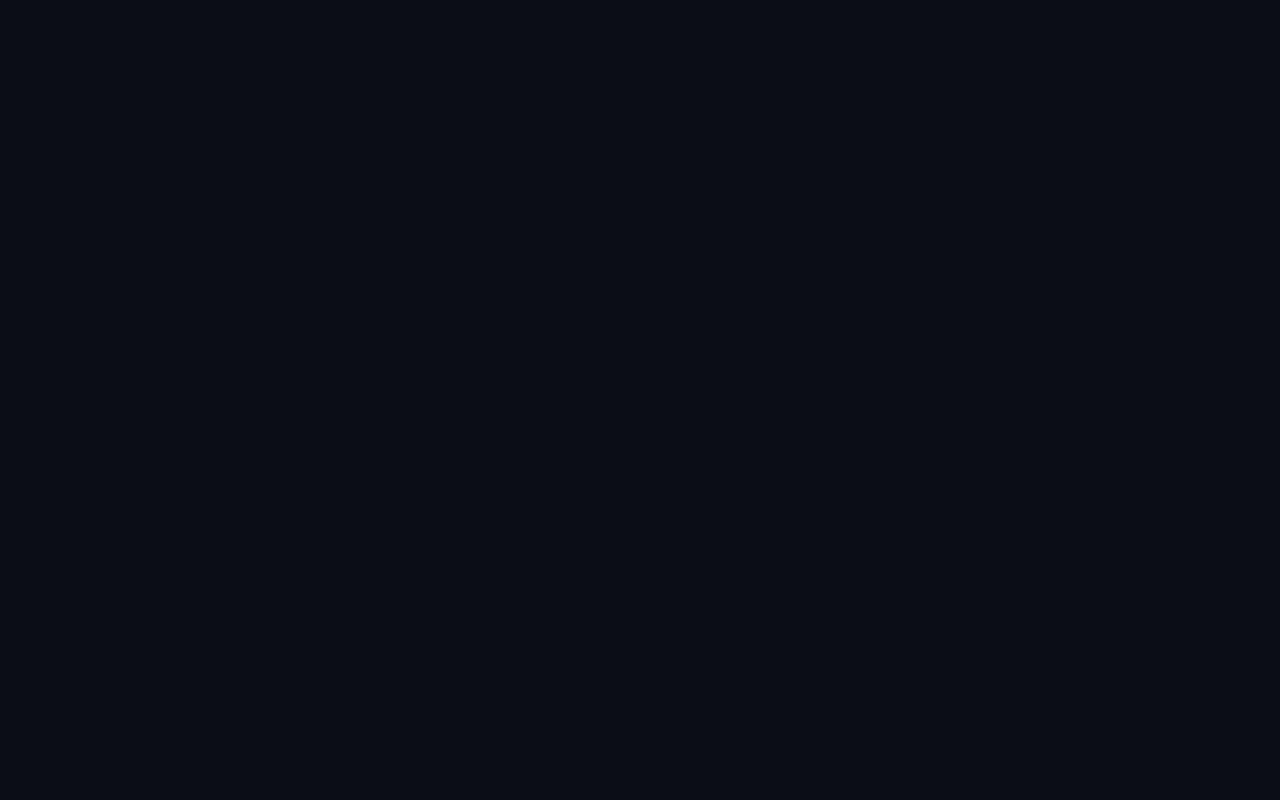
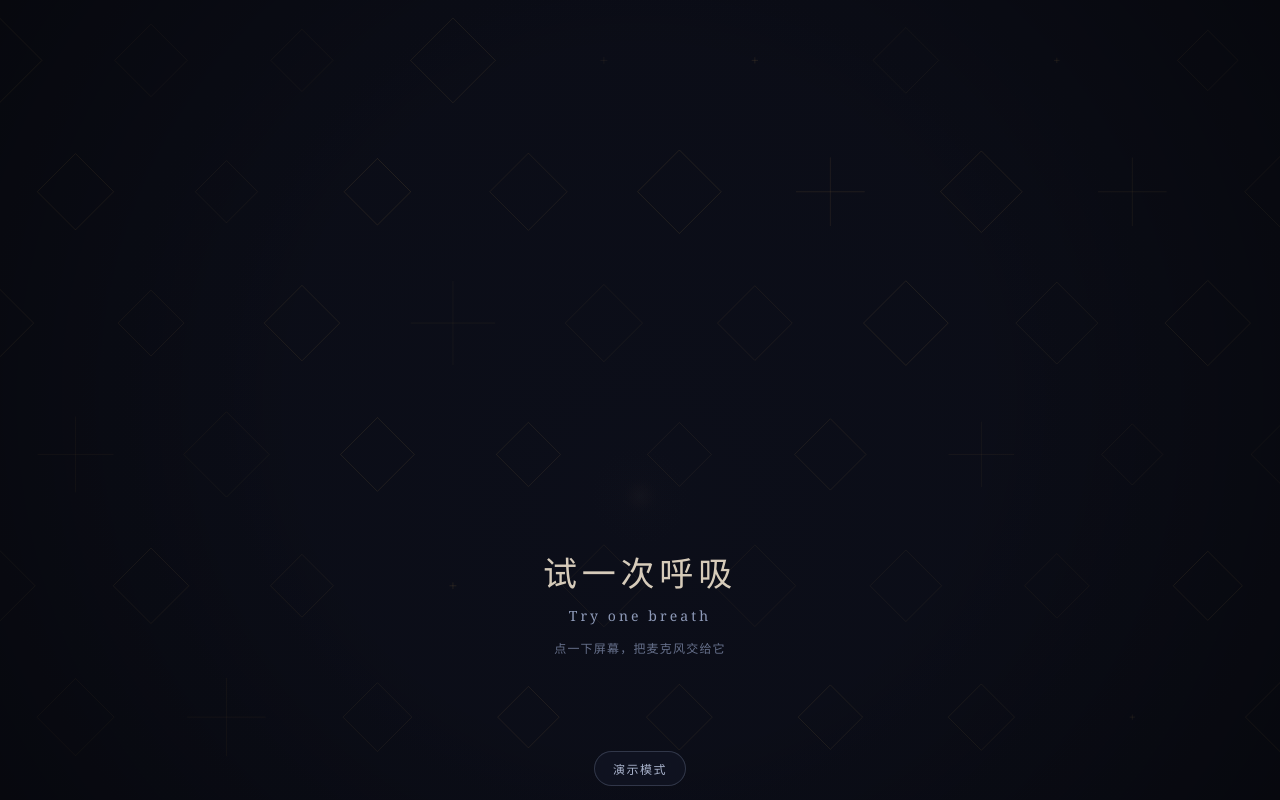
Before and after one commit to Chloeunterwegs/breath-engine, a plain HTML site: page index.html in a window 1280 px wide. Drawn offline with Linux system fonts and the light colour scheme; animation ran at ten frames a second.

Commit message:
feat(task-7): UI 状态机与引导文案——denied 分支+第一秒即成品+双语文案
T7（AC8 · AC2 · D1 第一秒）：js/ui/state-machine.js（ESM 入口）——
idle→prompting→listening→singing→fading + denied 分支；打开第一秒渲染器即画沉睡
纹样、文案层第一帧就位（无介绍页/登录/满屏按钮，AC8）；首次手势创建 AudioContext
+ getUserMedia（自动播放策略），授权→listening，被拒→denied 非阻塞提示+演示按钮
亮起（AC2）；detector 三事件接线到 VoiceEngine/BrocadeRenderer，主循环同帧推进
（AC5）；fading 全声部 asleep 且包络归零后回流 listening；singing 织体密度二段文案。
js/ui/copy.js——中文主引导+英文副标题（中文在前），动作讲不用算法词（决定 1）。
index.html：入口换 state-machine.js、文案层与单枚演示按钮落地。tasks.md T7 勾选。
验收口径：结构级交付（node --check + 入口换接）；「第一秒全屏纹样/被拒可进演示」
端到端复核在 T8 完成后的最终验收统一执行。

Kiro 使用说明：施工基准 .kiro/specs/feature-01-breath-engine/tasks.md T7 自包含块
（AC8/AC2·D1 映射）+ steering/design-language（字体：中文衬线 Songti 系、禁恐怖
电影字体；交互状态文案语义）+ project-overview 决定 1（第一秒即成品）。Kiro.app
本机不在位（T1 提交已双核记录），Hermes yian 终端代理执行；等效运行 .kiro/hooks/
syntax-check-on-save.json 语义（.mjs 方式 node --check 通过）。js/ui/ 目录实文件
落位，.gitkeep 退役。

```diff
--- a/index.html
+++ b/index.html
@@ -5,8 +5,7 @@
 <meta name="viewport" content="width=device-width, initial-scale=1, viewport-fit=cover" />
 <title>换气 BreathCatcher</title>
 <style>
-  /* T1 结构样式：全屏画布挂载点 + 暗色侗锦底色。
-     文案层 / 自检音量条 / 控制键随 T2/T7/T8 各自任务落地，不在此预置空壳。 */
+  /* T1 结构样式：全屏画布挂载点 + 暗色侗锦底色。 */
   :root { color-scheme: dark; }
   * { margin: 0; padding: 0; box-sizing: border-box; }
   html, body { height: 100%; }
@@ -27,12 +26,72 @@
     transform-origin: 0 50%; transform: scaleX(0);
     opacity: 0.55; z-index: 5;
   }
+  /* T7 文案层：中文主引导衬线（Songti 系）+ 英文副标题同族衬线（design-language 字体） */
+  #copy-layer {
+    position: fixed; inset: 0; z-index: 4;
+    display: flex; flex-direction: column; align-items: center; justify-content: flex-end;
+    padding-bottom: 18vh; text-align: center; pointer-events: none;
+  }
+  #copy-main {
+    font-family: "Songti SC", "STSong", "SimSun", serif;
+    font-size: clamp(22px, 5.4vw, 34px);
+    letter-spacing: 0.14em;
+    color: #E8DCC8;
+    opacity: 0.92;
+  }
+  #copy-sub {
+    margin-top: 10px;
+    font-family: Georgia, "Times New Roman", serif;
+    font-size: clamp(11px, 2.6vw, 14px);
+    letter-spacing: 0.22em;
+    color: #8E9AB8;
+  }
+  #copy-hint {
+    margin-top: 14px;
+    font-family: -apple-system, "PingFang SC", sans-serif;
+    font-size: 12px;
+    letter-spacing: 0.1em;
+    color: #67718C;
+  }
+  /* T7 控制键：单个幽灵按钮，不成「满屏按钮」（AC8） */
+  #controls {
+    position: fixed; left: 0; right: 0; z-index: 6;
+    bottom: calc(14px + env(safe-area-inset-bottom));
+    display: flex; justify-content: center; gap: 10px;
+  }
+  #controls button {
+    pointer-events: auto;
+    font-family: -apple-system, "PingFang SC", sans-serif;
+    font-size: 12px; letter-spacing: 0.12em;
+    color: #A9B3CC;
+    background: rgba(20, 24, 40, 0.55);
+    border: 1px solid rgba(138, 150, 180, 0.28);
+    border-radius: 999px;
+    padding: 8px 18px;
+    cursor: pointer;
+    -webkit-backdrop-filter: blur(6px);
+    backdrop-filter: blur(6px);
+  }
+  #controls button:active { transform: scale(0.97); }
+  /* denied 分支：演示按钮亮起为唯一出路（AC2 非阻塞引导） */
+  body[data-state="denied"] #demo-btn {
+    color: #F2D9A6;
+    border-color: rgba(232, 162, 92, 0.55);
+  }
 </style>
 </head>
-<body>
+<body data-state="idle">
   <canvas id="stage" aria-label="侗锦纹样与声部光斑"></canvas>
   <div id="meter" aria-hidden="true"></div>
-  <!-- 入口随任务推进：T1 先挂参数表（模块加载自检，直开无 404），T7 起换为 ui/state-machine.js 引导 -->
-  <script type="module" src="js/config.js"></script>
+  <div id="copy-layer" aria-live="polite">
+    <p id="copy-main"></p>
+    <p id="copy-sub"></p>
+    <p id="copy-hint"></p>
+  </div>
+  <div id="controls">
+    <button id="demo-btn" type="button">演示模式</button>
+  </div>
+  <!-- T7 起：引导接线完成，入口换为状态机（ESM 图根，index.html 唯一 script） -->
+  <script type="module" src="js/ui/state-machine.js"></script>
 </body>
 </html>
--- /dev/null
+++ b/js/ui/copy.js
@@ -0,0 +1,47 @@
+// js/ui/copy.js —— T7：双语引导文案（中文主引导 + 英文副标题，中文在前，design.md ui 约定）。
+// 文案原则：不用算法词，用动作讲（决定 1）——「它们听见了」「它们在等你换气」。
+// 恐怖感来自纹样与留白，不来自贴纸文案（design-language）。
+
+export const COPY = {
+  idle: {
+    main: '试一次呼吸',
+    sub: 'Try one breath',
+    hint: '点一下屏幕，把麦克风交给它',
+  },
+  prompting: {
+    main: '等它接过你的气',
+    sub: 'Waking the choir',
+    hint: '',
+  },
+  listening: {
+    main: '对它呼一口气——它们在听',
+    sub: 'Breathe once — they are listening',
+    hint: '哼唱也可以，它们不挑',
+  },
+  singing: {
+    main: '它们听见了',
+    sub: 'They heard you',
+    hint: '',
+  },
+  // 连续呼吸、≥2 声部已在织体中：节奏提示（design-language「它们在等你」）
+  singingWeave: {
+    main: '它们在等你换气',
+    sub: 'They wait for your breath',
+    hint: '停下来也没关系，它们会先唱一会儿',
+  },
+  fading: {
+    main: '它们慢慢退到暗处',
+    sub: 'They fade into the dark',
+    hint: '',
+  },
+  denied: {
+    main: '麦克风没来——不碍事',
+    sub: 'Mic declined — the choir can still sing',
+    hint: '进演示模式，合成呼吸走同一条通路',
+  },
+  demo: {
+    main: '演示中：合成呼吸走同一通路',
+    sub: 'Demo — synthetic breath, same pathway',
+    hint: '',
+  },
+};
--- /dev/null
+++ b/js/ui/state-machine.js
@@ -0,0 +1,207 @@
+// js/ui/state-machine.js —— T7：应用状态机（idle→prompting→listening→singing→fading
+// + denied 分支）+ 引导接线 + 主循环装配。本文件是 ESM 入口（index.html 唯一 script）。
+// AC8：打开第一秒即全屏纹样 + 呼吸引导——渲染器在 idle 就开始画沉睡纹样，
+// 文案层第一帧就在，无介绍页、无登录、无满屏按钮。
+// AC2：麦克风被拒走 denied 分支——非阻塞提示 + 一键进 Demo（DemoMode 随 task-8 落位）。
+
+import { CONFIG } from '../config.js';
+import { COPY } from './copy.js';
+import { BrocadeRenderer } from '../visual/brocade-renderer.js';
+import { AudioInput } from '../engine/audio-input.js';
+import { BreathDetector } from '../engine/breath-detector.js';
+import { VoiceEngine } from '../engine/voice-engine.js';
+
+const UI_STATES = ['idle', 'prompting', 'listening', 'singing', 'fading', 'denied'];
+
+class App {
+  constructor() {
+    this._canvas = document.getElementById('stage');
+    this._meterEl = document.getElementById('meter');
+    this._copyMain = document.getElementById('copy-main');
+    this._copySub = document.getElementById('copy-sub');
+    this._copyHint = document.getElementById('copy-hint');
+    this._demoBtn = document.getElementById('demo-btn');
+    this._perspectiveBtn = document.getElementById('perspective-btn');
+
+    this._renderer = new BrocadeRenderer(this._canvas);
+    this._detector = new BreathDetector();
+    this._audio = new AudioInput();
+    this._engine = null;          // 首次手势后才创建（AudioContext 需用户手势）
+    this._demo = null;            // demo-mode.js 随 task-8 落位后在此实例化
+    this._demoActive = false;
+
+    this._uiState = 'idle';
+    this._lastCopyKey = null;
+  }
+
+  boot() {
+    // 第一秒：沉睡纹样 + 引导文案就位（AC8），事件接线完成后进入主循环
+    this._wireDetector();
+    this._bindControls();
+    this._setState('idle');
+    this._loop = this._loop.bind(this);
+    requestAnimationFrame(this._loop);
+
+    // 只读诊断句柄：透视开关的数字面，验收脚本与真机走查都读它
+    window.__breathCatcher = {
+      state: () => this._uiState,
+      voices: () => (this._engine ? this._engine.getVoiceStates() : []),
+      envelope: () => this._detector.smoothed,
+      latency: () => this._detector.lastLatencyMs,
+      demoActive: () => this._demoActive,
+    };
+  }
+
+  _wireDetector() {
+    this._detector.onBreathIn = (ev) => {
+      if (this._engine) this._engine.handleBreathIn(ev);
+      this._renderer.pushEvent({ type: 'breathIn', at: ev.at, periodMs: ev.periodMs });
+      if (this._uiState === 'listening' || this._uiState === 'fading') {
+        this._setState('singing');
+      }
+    };
+    this._detector.onBreathOut = (ev) => {
+      if (this._engine) this._engine.handleBreathOut(ev);
+      this._renderer.pushEvent({ type: 'breathOut', at: ev.at });
+    };
+    // 静默触发逐层退场（D3「停止呼吸即退场」），UI 同步进 fading
+    this._detector.onSilence = (ev) => {
+      if (this._engine) this._engine.handleSilence(ev);
+      if (this._uiState === 'singing') this._setState('fading');
+    };
+  }
+
+  _bindControls() {
+    // 第一次手势：AudioContext + getUserMedia 都必须在手势回调内（自动播放策略）
+    const firstGesture = () => {
+      document.removeEventListener('pointerdown', firstGesture);
+      this._onFirstGesture();
+    };
+    document.addEventListener('pointerdown', firstGesture);
+
+    this._demoBtn.addEventListener('click', (e) => {
+      e.stopPropagation();
+      this._toggleDemo();
+    });
+
+    // 透视开关（T8 加分项）：按键 V 或角落按钮，关掉表层纹样只看声部状态机骨架
+    document.addEventListener('keydown', (e) => {
+      if (e.key === 'v' || e.key === 'V') this._togglePerspective();
+    });
+    if (this._perspectiveBtn) {
+      this._perspectiveBtn.addEventListener('click', (e) => {
+        e.stopPropagation();
+        this._togglePerspective();
+      });
+    }
+  }
+
+  async _onFirstGesture() {
+    if (this._uiState !== 'idle' || this._demoActive) return;
+    this._setState('prompting');
+
+    const ctx = new (window.AudioContext || window.webkitAudioContext)();
+    await ctx.resume();
+    this._engine = new VoiceEngine(ctx);
+    this._audio.attach(ctx, this._meterEl);
+
+    const granted = await this._audio.requestMic({
+      onGranted: () => {
+        this._detector.setSource(() => this._audio.getEnvelope());
+        this._setState('listening');
+      },
+      onDenied: () => {
+        // AC2：非阻塞提示 + Demo 可进，页面其余功能完整——这里只切文案与状态
+        this._setState('denied');
+      },
+    });
+    if (!granted && !this._demoActive && this._uiState === 'prompting') {
+      this._setState('denied');
+    }
+  }
+
+  // Demo 开关（AC6，接线随 task-8 落位）：合成呼吸包络注入 BreathDetector，
+  // 与真实麦克风同一事件通路；无麦克风环境走完全状态机。
+  _toggleDemo() {
+    if (!this._demo) return;      // task-8 落位前按钮静默待命，不报错不阻塞
+    if (!this._demoActive) {
+      this._demoActive = true;
+      this._audio.stop();         // 演示时不采样麦克风，省电且防双包络
+      this._ensureEngine();
+      this._detector.setSource(() => this._demo.getEnvelope(performance.now()));
+      this._demo.start(performance.now());
+      if (this._uiState === 'idle' || this._uiState === 'prompting' || this._uiState === 'denied') {
+        this._setState('listening');
+      }
+      this._demoBtn.textContent = '停止演示';
+    } else {
+      this._demoActive = false;
+      this._demo.stop();
+      this._detector.setSource(null);
+      this._setState(this._engine ? 'listening' : 'idle');
+      this._demoBtn.textContent = '演示模式';
+    }
+    document.body.dataset.demo = this._demoActive ? 'on' : 'off';
+  }
+
+  // Demo 可能早于任何手势启动（denied 一键进 Demo）——引擎在此兜底创建
+  _ensureEngine() {
+    if (this._engine) return;
+    const ctx = new (window.AudioContext || window.webkitAudioContext)();
+    // 点击 demo 按钮本身即手势，可合法 resume
+    ctx.resume();
+    this._engine = new VoiceEngine(ctx);
+    this._audio.attach(ctx, this._meterEl);
+  }
+
+  _togglePerspective() {
+    const next = !this._perspectiveBtn || this._perspectiveBtn.getAttribute('aria-pressed') !== 'true';
+    this._renderer.setPerspective(next);
+    if (this._perspectiveBtn) this._perspectiveBtn.setAttribute('aria-pressed', String(next));
+  }
+
+  _setState(next) {
+    if (!UI_STATES.includes(next)) return;
+    this._uiState = next;
+    document.body.dataset.state = next;
+    // 文案与状态机同步（T7 验收）；singing 内按织体密度二段切换（design-language 节奏提示）
+    const voices = this._engine ? this._engine.getVoiceStates() : [];
+    const inWeave = voices.filter((v) => v.state !== 'asleep' && v.state !== 'leaving').length;
+    const key = next === 'singing' && inWeave >= 2 ? 'singingWeave' : next;
+    this._setCopy(key);
+    // 自检音量条只在麦克风模式下可见（Demo 的包络不走麦克风）
+    this._meterEl.style.display =
+      next === 'listening' || next === 'singing' || next === 'fading' ? 'block' : 'none';
+  }
+
+  _setCopy(key) {
+    if (key === this._lastCopyKey) return;
+    this._lastCopyKey = key;
+    const c = COPY[key] || COPY.idle;
+    this._copyMain.textContent = c.main;
+    this._copySub.textContent = c.sub;
+    this._copyHint.textContent = c.hint;
+  }
+
+  // 主循环：检测 → 声部 → 渲染 同一帧内推进（AC5）；UI 从声部状态回流（fading→listening）
+  _loop() {
+    const now = performance.now();
+    this._detector.update(now);
+    const envelope = this._detector.smoothed;
+    if (this._engine) {
+      this._engine.update(now, envelope);
+      if (
+        this._uiState === 'fading' &&
+        envelope < CONFIG.visual.breathWindow.lowThreshold &&
+        this._engine.getVoiceStates().every((v) => v.state === 'asleep')
+      ) {
+        this._setState('listening');
+      }
+    }
+    this._renderer.render(now, envelope, this._engine ? this._engine.getVoiceStates() : null);
+    requestAnimationFrame(this._loop);
+  }
+}
+
+const app = new App();
+app.boot();
```
Also changed, not shown: 2 other files.
